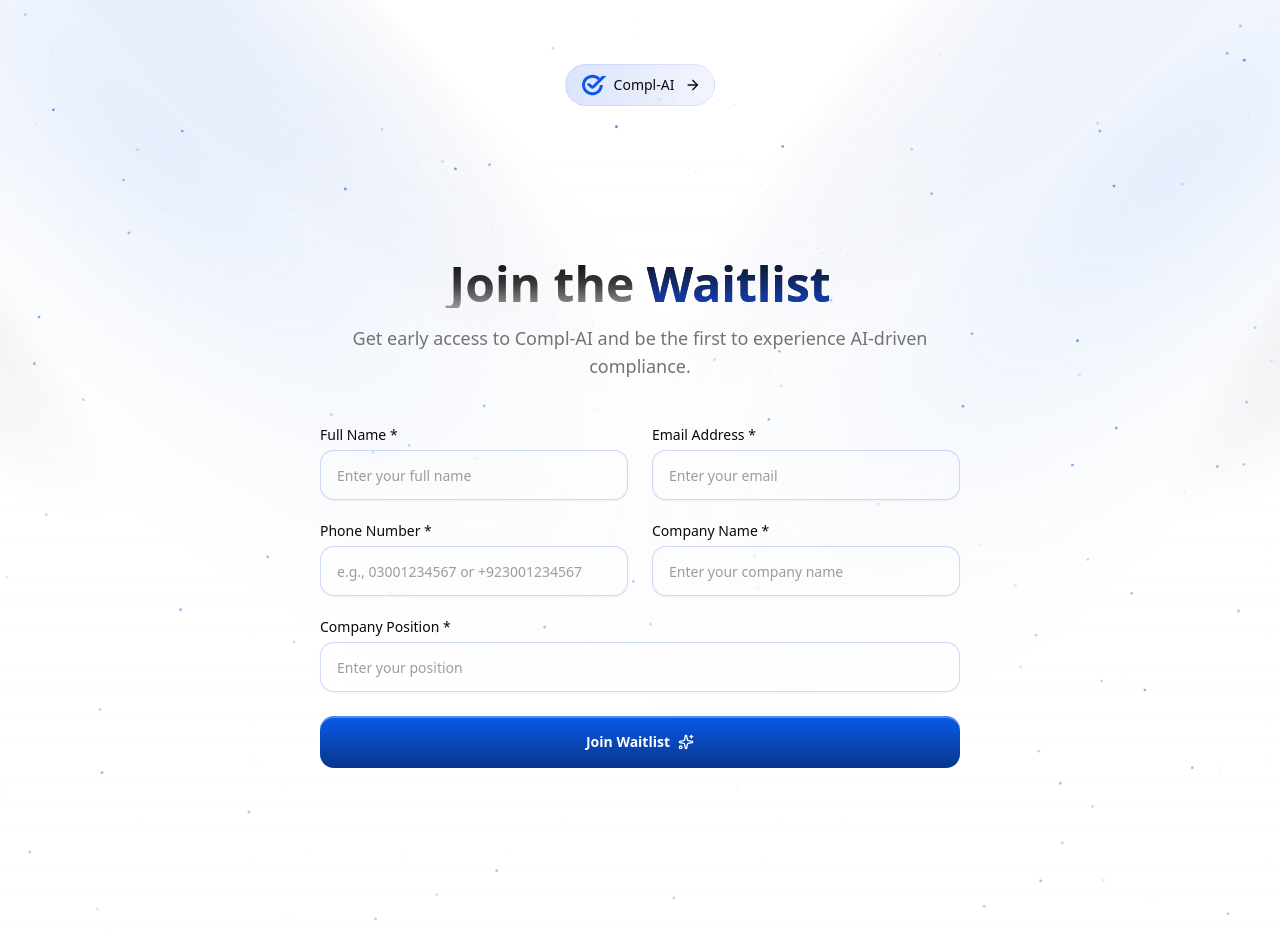
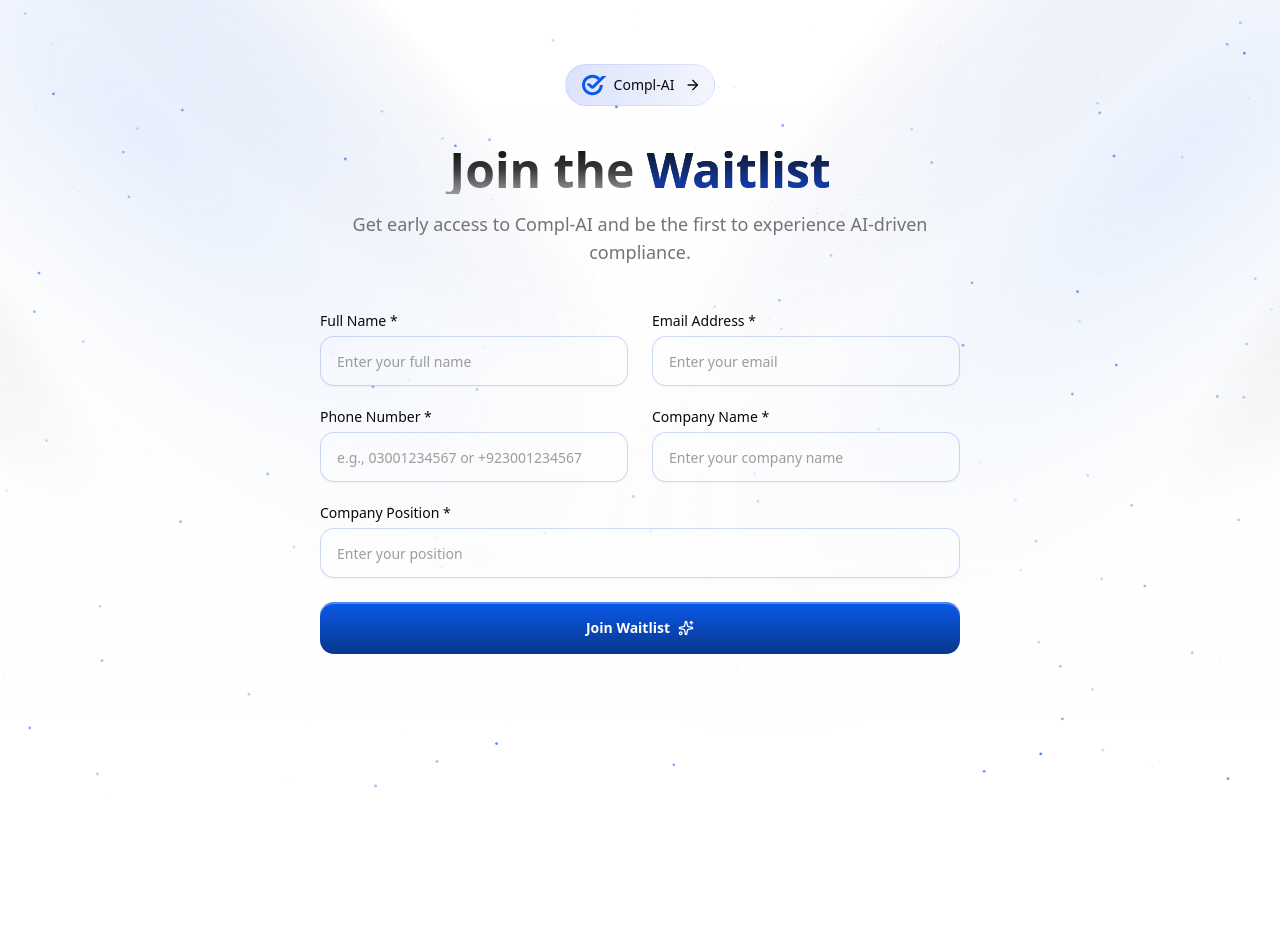
Before and after one commit to Arsalanbashir831/compl-aiearlyaccess, a Next.js app: page / in a window 1280 px wide. After the commit the page ends 800 px from the top, so only its background shows below. Built offline with nearby package versions, Linux system fonts and the light colour scheme.

Commit message:
Refactor padding in WaitlistPage and RegistrationForm for improved layout consistency

```diff
--- a/src/app/page.tsx
+++ b/src/app/page.tsx
@@ -33,12 +33,12 @@
       />
 
       {/* <HeroSection onScrollToForm={scrollToForm} /> */}
-      <div className="mx-auto max-w-2xl px-4 pt-16 pb-4 text-center">
+      <div className="mx-auto max-w-2xl px-4 pt-16 pb-0 text-center">
       <motion.div
           initial={{ opacity: 0, y: 20 }}
           animate={{ opacity: 1, y: 0 }}
           transition={{ duration: 0.5 }}
-          className="border-primary/10 from-primary/15 to-primary/5 mb-4 inline-flex items-center gap-2 rounded-full border bg-linear-to-r px-4 py-2 backdrop-blur-sm"
+          className="border-primary/10 from-primary/15 to-primary/5 mb-0 inline-flex items-center gap-2 rounded-full border bg-linear-to-r px-4 py-2 backdrop-blur-sm"
         >
           <Image
             src="/logo.svg"
--- a/src/components/sections/registration-form.tsx
+++ b/src/components/sections/registration-form.tsx
@@ -71,8 +71,8 @@
   };
 
   return (
-    <section id="registration-form" className="relative z-100 min-h-screen flex items-center justify-center bg-linear-to-b from-transparent to-background/50">
-      <div className="mx-auto max-w-2xl px-4 pt-4 pb-16">
+    <section id="registration-form" className="relative z-100  flex items-center justify-center bg-linear-to-b from-transparent to-background/50">
+      <div className="mx-auto max-w-2xl px-4 pt-10 pb-16">
         <motion.div
           initial={{ opacity: 0, y: 20 }}
           animate={{ opacity: 1, y: 0 }}
```
